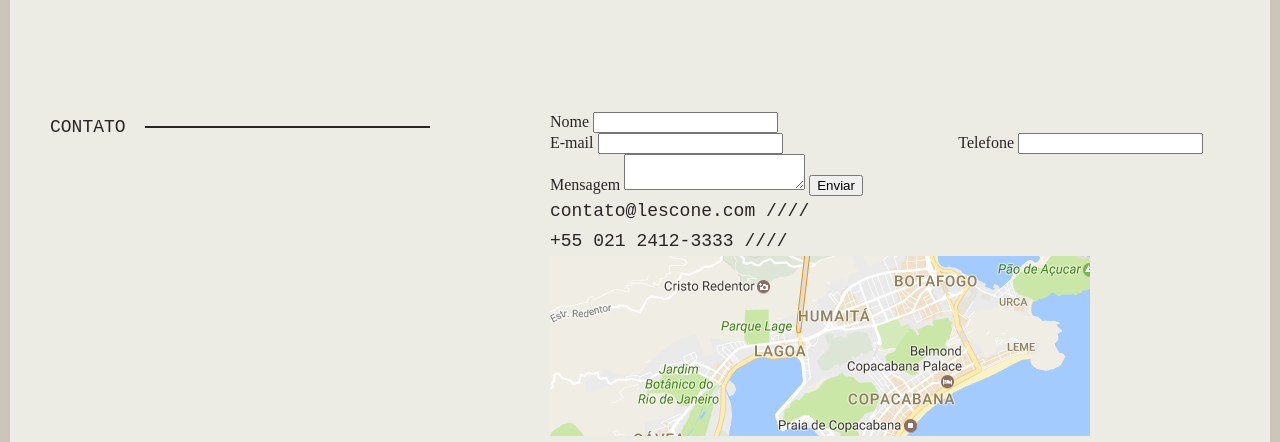
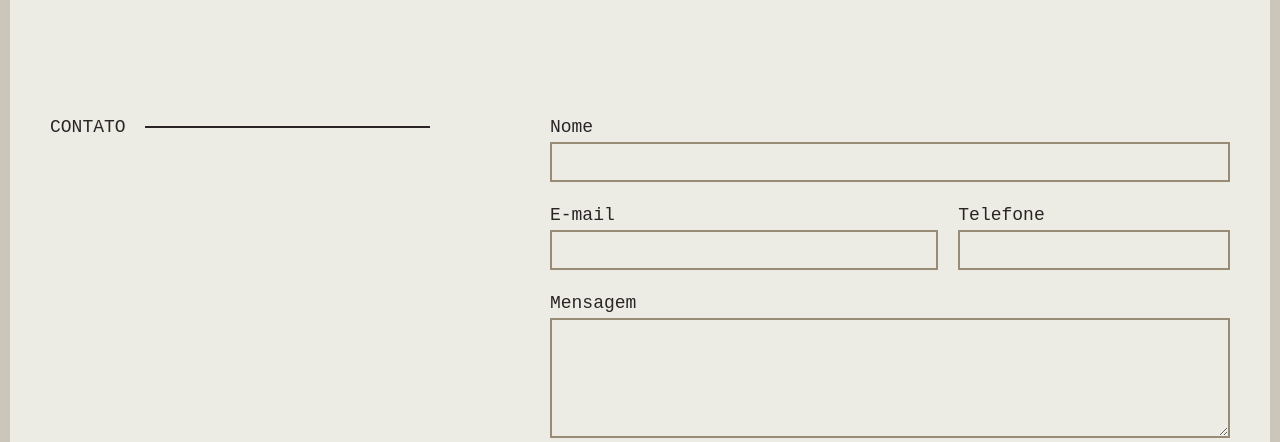
Before and after one commit to EvertonSouzaa/le-scone, a plain HTML site: page index.html in a window 1280 px wide. Shown: the part 1650-2092 px from the top of the page. Drawn offline with Linux system fonts and the light colour scheme; a web font is replaced by a local one.

Commit message:
Contato finalizado

```diff
--- /dev/null
+++ b/css/scss/_contato.scss
@@ -0,0 +1,72 @@
+.contato {
+  margin-top: 120px;
+  margin-bottom: 120px;
+  @include d(s) {
+    margin-top: 60px;
+    margin-bottom: 60px;
+  }
+}
+
+.contato form {
+  label {
+    @include tipo-1(18);
+    display: block;
+  }
+  input[type="text"],
+  textarea {
+    @include tipo-1(18);
+    color: $cinza;
+    width: 100%;
+    padding: 0 5px;
+    height: 40px;
+    border: 2px solid $bege-escuro;
+    background: transparent;
+    margin-bottom: 1em;
+    &:hover,
+    &:focus {
+      outline: none;
+      border-color: $bege-medio;
+    }
+  }
+  textarea {
+    height: 120px;
+  }
+}
+
+input.button {
+  @include tipo-1(18);
+  cursor: pointer;
+  color: $bege-escuro;
+  text-transform: uppercase;
+  border: 2px solid $bege-escuro;
+  background: transparent;
+  display: block;
+  width: 200px;
+  padding-top: 5px;
+  @include box-shadow(5px 5px 0 -2px $bege-medio, 5px 5px 0 0 $bege-escuro);
+  transition: 3s;
+  &:hover {
+    @include box-shadow(3px 3px 0 -2px $bege-medio, 3px 3px 0 0 $bege-escuro);
+  }
+}
+
+.contato-info {
+  display: inline-block;
+  color: $bege-escuro;
+  margin-top: 2em;
+  margin-bottom: 3em;
+  @include d(l) {
+    float: right;
+    text-align: right;
+    margin-top: -3em;
+  }
+}
+
+.contato-mapa {
+  display: block;
+  @include box-shadow(0 0 0 10px $bege-medio);
+  clear: both;
+  img {
+    width: 100%;
+  }
+}
--- a/css/scss/_variaveis-e-mixins.scss
+++ b/css/scss/_variaveis-e-mixins.scss
@@ -30,3 +30,9 @@ $fonte-2: "Aref Ruqaa", serif;
     list-style: em(30, 24);
   }
 }
+
+@mixin box-shadow($shadow...) {
+  -webkit-box-shadow: $shadow;
+  -moz-box-shadow: $shadow;
+  box-shadow: $shadow;
+}
--- a/css/scss/style.scss
+++ b/css/scss/style.scss
@@ -7,3 +7,4 @@
 //Partes
 @import "intro";
 @import "menu";
+@import "contato";
```
Also changed, not shown: css/style.css.
